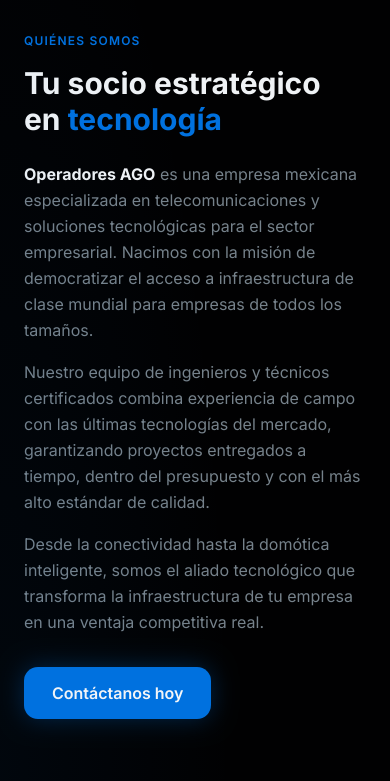
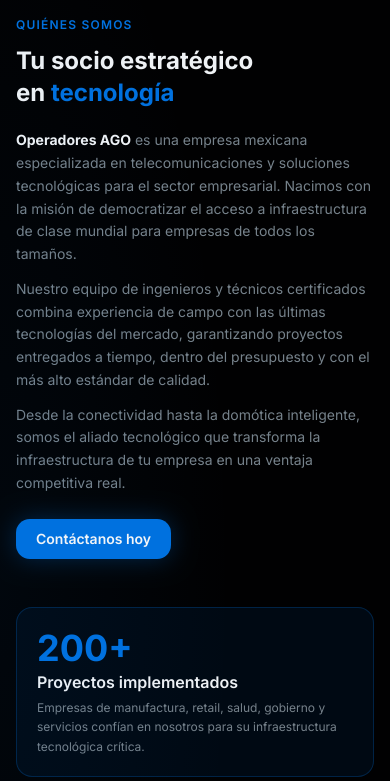
Before and after one commit to Mrechizero/operadoresago-web, a Next.js app: page / in a window 390 px wide. Shown: the part 7640-8421 px from the top of the page. Built offline with nearby package versions, Linux system fonts and the light colour scheme.

Commit message:
Responsive about-section.tsx

```diff
--- a/components/about-section.tsx
+++ b/components/about-section.tsx
@@ -14,11 +14,11 @@ const highlights = [
 
 export default function AboutSection() {
   return (
-    <section id="nosotros" className="py-24 lg:py-32 relative overflow-hidden">
+    <section id="nosotros" className="py-20 sm:py-24 lg:py-32 relative overflow-hidden">
       <div className="absolute inset-0 bg-[radial-gradient(ellipse_60%_60%_at_0%_50%,oklch(0.55_0.2_250/0.05),transparent)]" />
 
-      <div className="max-w-7xl mx-auto px-6 lg:px-8">
-        <div className="grid lg:grid-cols-2 gap-16 items-center">
+      <div className="max-w-7xl mx-auto px-4 sm:px-6 lg:px-8">
+        <div className="grid lg:grid-cols-2 gap-12 lg:gap-16 items-start lg:items-center">
           {/* Left: text */}
           <motion.div
             initial={{ opacity: 0, x: -32 }}
@@ -26,14 +26,14 @@ export default function AboutSection() {
             viewport={{ once: true, margin: '-80px' }}
             transition={{ duration: 0.7 }}
           >
-            <p className="text-primary text-xs font-semibold tracking-widest uppercase mb-4">
+            <p className="text-primary text-xs font-semibold tracking-widest uppercase mb-3 sm:mb-4">
               Quiénes somos
             </p>
-            <h2 className="text-3xl sm:text-4xl lg:text-5xl font-bold text-balance mb-6">
+            <h2 className="text-2xl sm:text-3xl md:text-4xl lg:text-5xl font-bold text-balance mb-5 sm:mb-6">
               Tu socio estratégico en{' '}
-              <span className="text-primary">tecnología</span>
+              <span className="text-primary whitespace-nowrap">tecnología</span>
             </h2>
-            <div className="space-y-4 text-muted-foreground text-base leading-relaxed">
+            <div className="space-y-3 sm:space-y-4 text-muted-foreground text-sm sm:text-base leading-relaxed">
               <p>
                 <strong className="text-foreground">Operadores AGO</strong> es una empresa mexicana
                 especializada en telecomunicaciones y soluciones tecnológicas para el sector empresarial.
@@ -53,7 +53,7 @@ export default function AboutSection() {
 
             <a
               href="#contacto"
-              className="mt-8 inline-flex items-center gap-2 px-7 py-3.5 rounded-xl bg-primary text-primary-foreground font-semibold hover:bg-[oklch(0.62_0.2_250)] active:scale-95 transition-all shadow-[0_0_24px_oklch(0.55_0.2_250/0.3)]"
+              className="mt-6 sm:mt-8 inline-flex items-center gap-2 px-5 sm:px-7 py-2.5 sm:py-3.5 rounded-xl bg-primary text-primary-foreground font-semibold text-sm sm:text-base hover:bg-[oklch(0.62_0.2_250)] active:scale-95 transition-all shadow-[0_0_24px_oklch(0.55_0.2_250/0.3)]"
             >
               Contáctanos hoy
             </a>
@@ -65,13 +65,17 @@ export default function AboutSection() {
             whileInView={{ opacity: 1, x: 0 }}
             viewport={{ once: true, margin: '-80px' }}
             transition={{ duration: 0.7, delay: 0.1 }}
-            className="grid sm:grid-cols-2 gap-4"
+            className="grid grid-cols-1 sm:grid-cols-2 gap-3 sm:gap-4"
           >
             {/* Large feature card */}
-            <div className="sm:col-span-2 rounded-2xl border border-primary/25 bg-[oklch(0.55_0.2_250/0.08)] p-7">
-              <div className="text-5xl font-bold text-primary mb-1">200+</div>
-              <div className="text-foreground font-semibold mb-2">Proyectos implementados</div>
-              <p className="text-muted-foreground text-sm leading-relaxed">
+            <div className="sm:col-span-2 rounded-2xl border border-primary/25 bg-[oklch(0.55_0.2_250/0.08)] p-5 sm:p-6 lg:p-7">
+              <div className="text-4xl sm:text-5xl font-bold text-primary mb-0.5 sm:mb-1">
+                200+
+              </div>
+              <div className="text-foreground font-semibold text-base sm:text-lg mb-1 sm:mb-2">
+                Proyectos implementados
+              </div>
+              <p className="text-muted-foreground text-xs sm:text-sm leading-relaxed">
                 Empresas de manufactura, retail, salud, gobierno y servicios confían en nosotros para
                 su infraestructura tecnológica crítica.
               </p>
@@ -85,10 +89,12 @@ export default function AboutSection() {
                 whileInView={{ opacity: 1, y: 0 }}
                 viewport={{ once: true }}
                 transition={{ duration: 0.4, delay: i * 0.07 }}
-                className="flex items-start gap-3 rounded-xl border border-border bg-card p-4 hover:border-primary/30 transition-colors"
+                className="flex items-start gap-2.5 sm:gap-3 rounded-xl border border-border bg-card p-3 sm:p-4 hover:border-primary/30 transition-colors"
               >
-                <CheckCircle2 className="w-5 h-5 text-primary mt-0.5 shrink-0" />
-                <span className="text-sm text-muted-foreground leading-snug">{item}</span>
+                <CheckCircle2 className="w-4 h-4 sm:w-5 sm:h-5 text-primary mt-0.5 shrink-0" />
+                <span className="text-xs sm:text-sm text-muted-foreground leading-snug">
+                  {item}
+                </span>
               </motion.div>
             ))}
           </motion.div>
```
